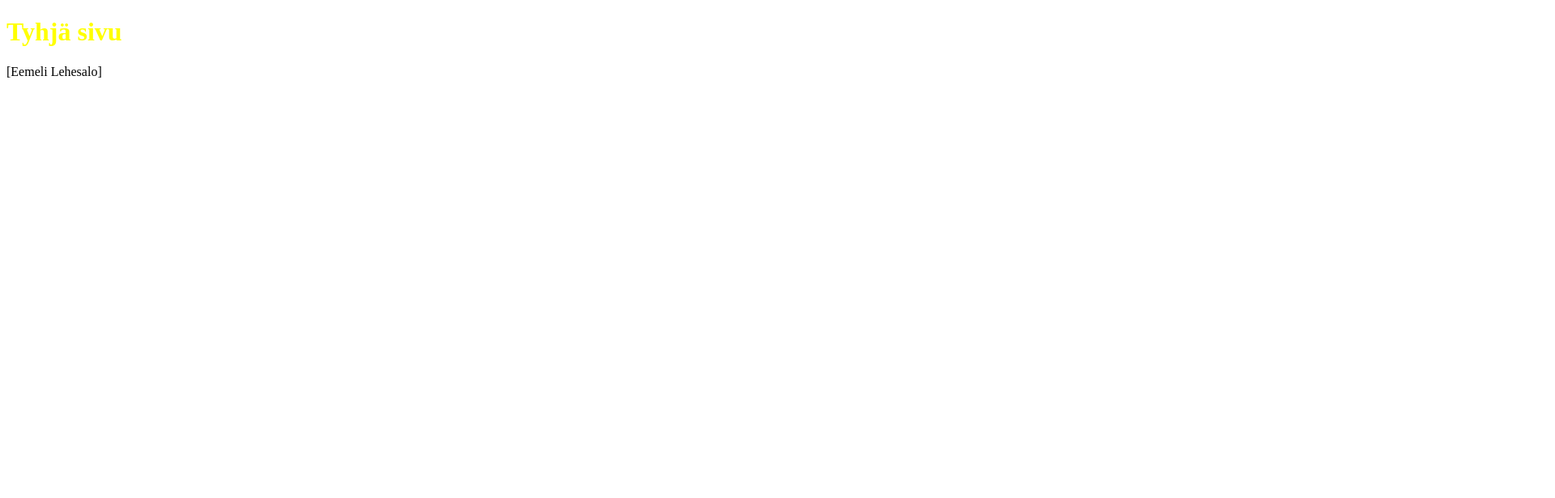
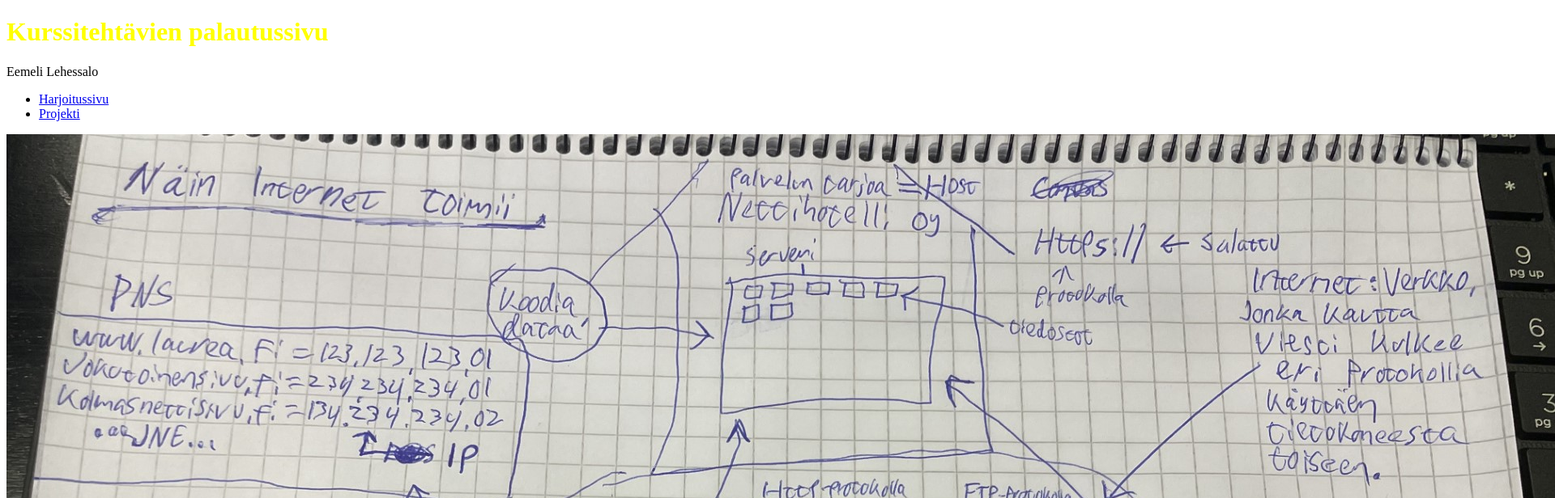
Before and after one commit to Einghal/EemeliLehessalo, a plain HTML site: page harjoitus.html in a window 1280 px wide. Shown: the top 616 px of the page at 81% size, 1920 px wide, since content can reach past the window. Drawn offline with Linux system fonts and the light colour scheme.

Commit message:
Add files via upload

```diff
--- a/harjoitus.html
+++ b/harjoitus.html
@@ -6,8 +6,12 @@
     <link rel="stylesheet" href="style.css">
 </head>
 <body>
-    <h1>Tyhjä sivu</h1>
-    <p>[Eemeli Lehesalo]</p>
-    <img src="img/kuva.jpg" alt="">
+  <h1> Kurssitehtävien palautussivu </h1>
+  <p> Eemeli Lehessalo </p>
+<ul>
+  <li><a href="harjoitus.html">Harjoitussivu</a></li>
+  <li><a href="(Lisää tänne linkki myöhemmin)">Projekti</a></li>
+  </ul>
+  <img src="img/internet.jpg" />
 </body>
 </html>
```
Also changed, not shown: index.html (+4 -4 lines), IMG/metsä.jpg (added), IMG/nuotio.jpg (added), IMG/riippumatto.jpg (added), img/internet.jpg (added).
